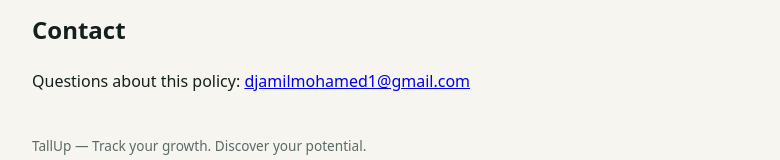
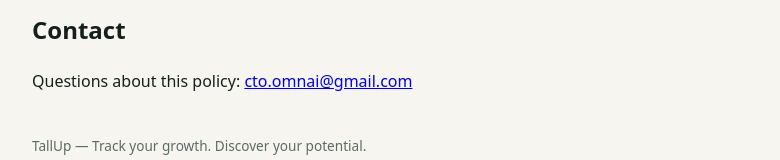
Before and after one commit to ctoomnai/TallUp_privacy-policy, a plain HTML site: page index.html in a window 1280 px wide. Shown: the part 975-1135 px from the top of the page, without its empty margins (248-1028 px from the left). Drawn offline with Linux system fonts and the light colour scheme.

Commit message:
Update index.html

```diff
--- a/index.html
+++ b/index.html
@@ -33,7 +33,7 @@
   <p>TallUp is intended for users aged 13 and over, and for parents tracking their children's growth. Since no data leaves the device, no personal data of any user — minor or adult — is collected or processed by us.</p>
 
   <h2>Contact</h2>
-  <p>Questions about this policy: <a href="mailto:djamilmohamed1@gmail.com">djamilmohamed1@gmail.com</a></p>
+  <p>Questions about this policy: <a href="mailto:cto.omnai@gmail.com">cto.omnai@gmail.com</a></p>
 
   <footer>TallUp — Track your growth. Discover your potential.</footer>
 </body>
```
